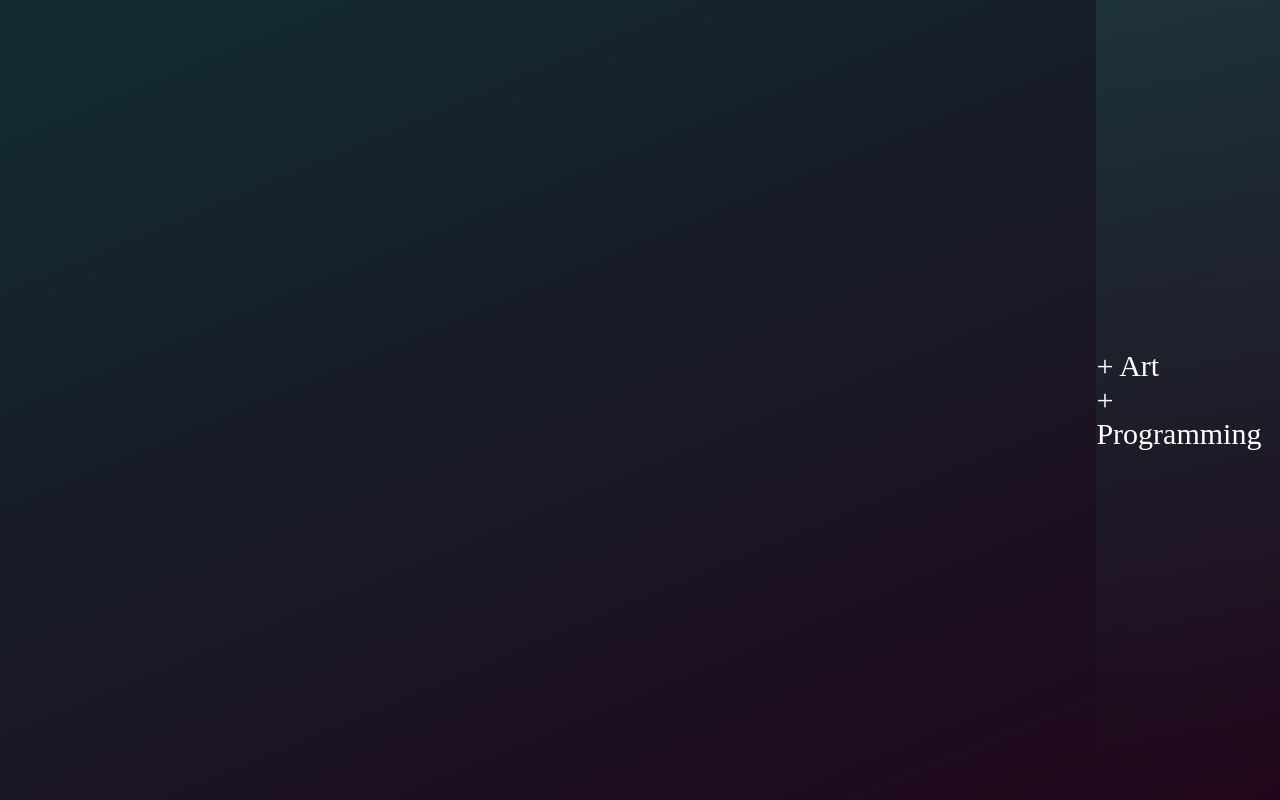
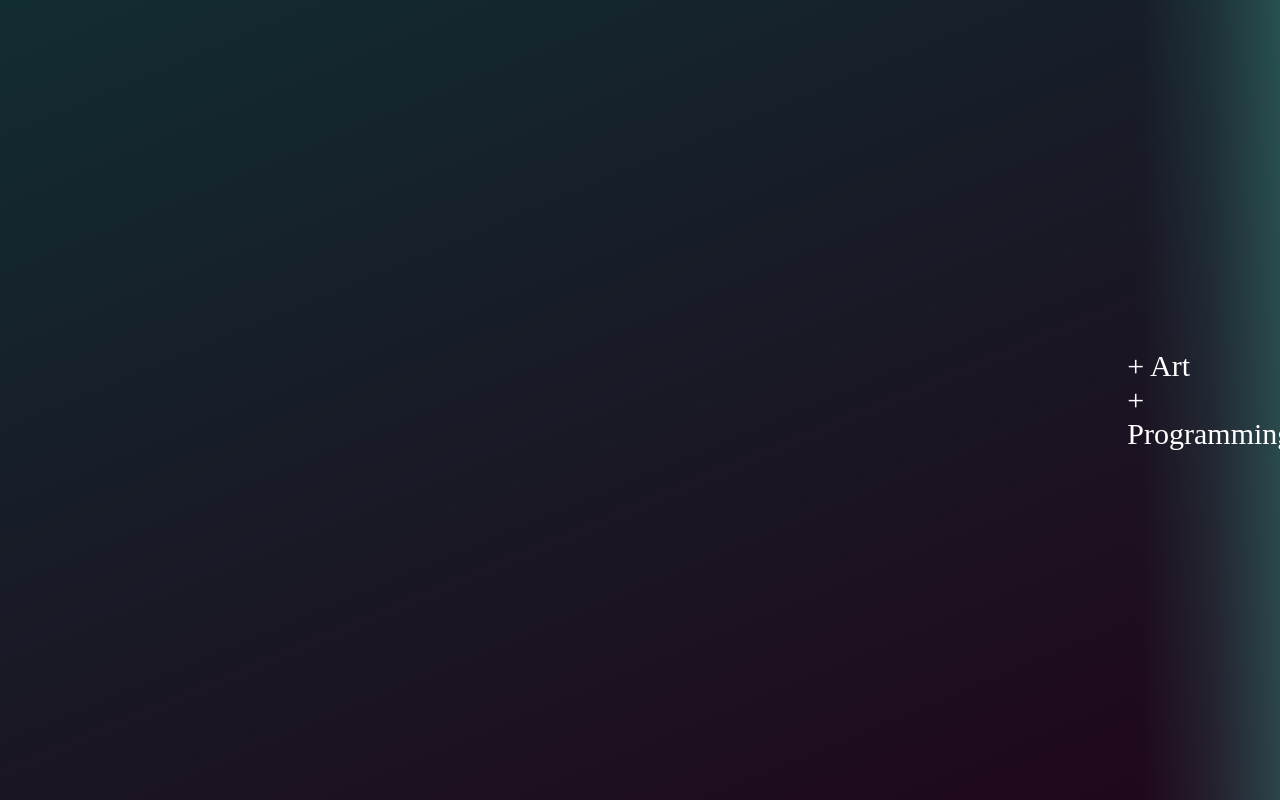
Before and after one commit to asmartiba/NextJS-Portfolio-3D, a Next.js app: page / in a window 1280 px wide. Built offline with nearby package versions, Linux system fonts and the light colour scheme; a web font is replaced by a local one.

Commit message:
אנכי

```diff
--- a/src/app/page.module.css
+++ b/src/app/page.module.css
@@ -36,16 +36,16 @@
 }
 
 .screen {
-  width: 83%;
+  width: 87%;
   margin: 100px;
 }
 
 .navigation {
   background-color: #0f3436;
-  background: linear-gradient(to bottom, #38857a30, transparent);
+  background: linear-gradient(to left, #38857a7e,#38857a30, transparent);
   display: flex;
   flex-direction: column;
-  width:17%;
+  width:13%;
   min-height: 100vh;
   height: auto;
   position:static;
```
